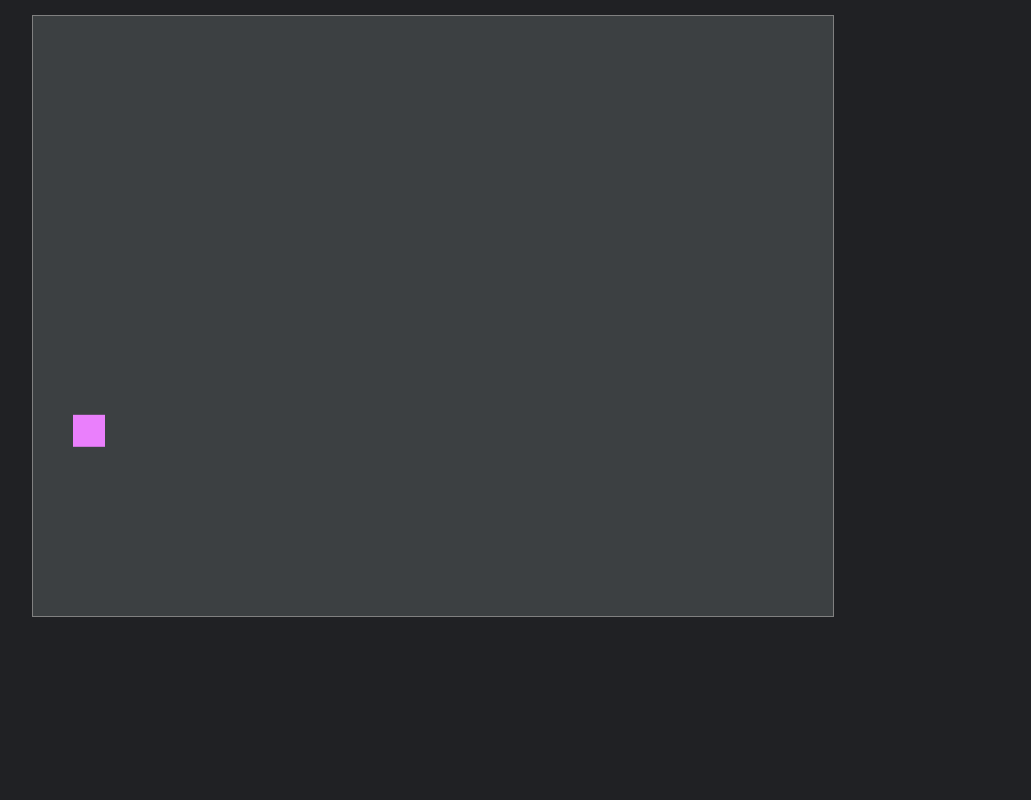
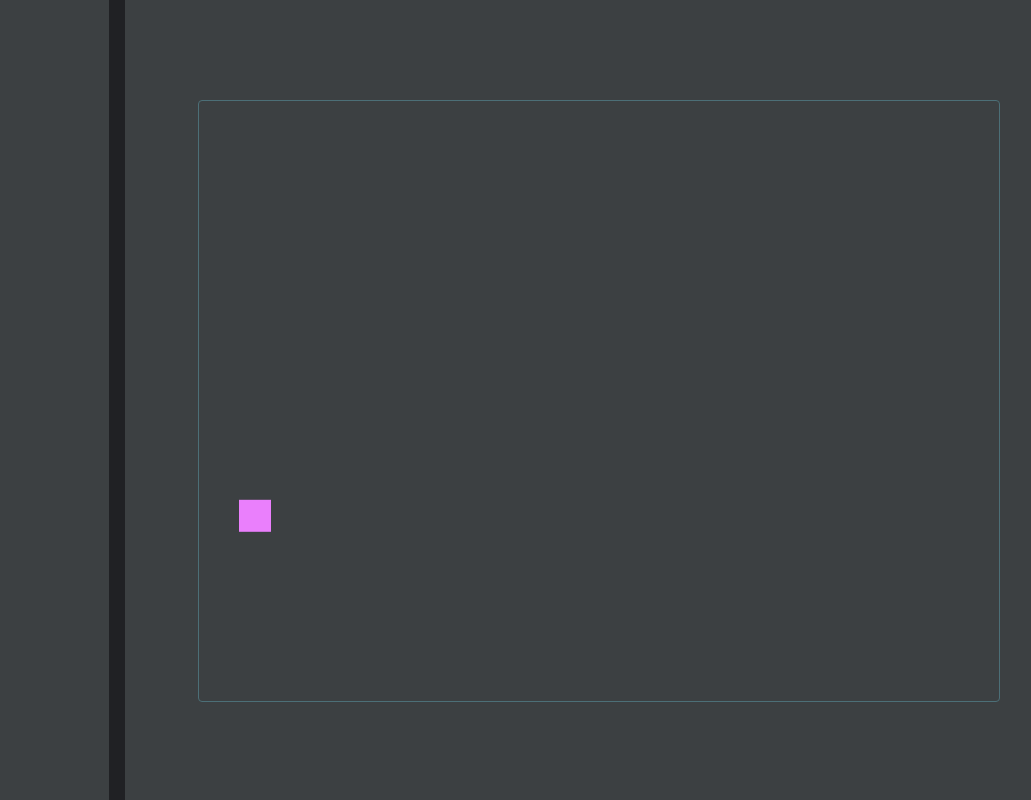
Before and after one commit to tkdavis/luna, a plain HTML site: page index.html in a window 1280 px wide. Shown: the whole page, without its empty margins (207-1238 px from the left). Drawn offline with Linux system fonts and the light colour scheme.

Commit message:
start basics of editor layout

```diff
--- a/index.html
+++ b/index.html
@@ -9,7 +9,10 @@
   <link rel="stylesheet" href="./styles/style.css">
 </head>
 <body>
-  <canvas id="gameScreen" width="800" height="600"></canvas>
+  <section id="heirarchyWindow"></section>
+  <section id="gameViewWindow">
+    <canvas id="gameScreen" width="800" height="600"></canvas>
+  </section>
 
   <script type="module" src="main.js"></script>
 </body>
--- a/styles/style.css
+++ b/styles/style.css
@@ -2,13 +2,30 @@
   box-sizing: border-box;
 }
 
+html, body {
+  height: 100%;
+}
+
 body {
+  background-color: #202124;
+  display: grid;
+  grid-template-columns: 3fr 9fr;
+  grid-template-rows: 1;
+  grid-gap: 16px;
+}
+
+#heirarchyWindow {
+  background-color: #3c4042;
+}
+
+#gameViewWindow {
+  background-color: #3c4042;
   text-align: center;
-  background-color: #202124;
 }
 
 #gameScreen {
   background-color: #3c4042;
-  border: 1px solid grey;
-  margin-top: calc(50vw - 625px);
+  border: 1px solid rgb(76, 111, 119);
+  border-radius: 4px;
+  margin-top: calc(50vh - 300px);
 }
```
